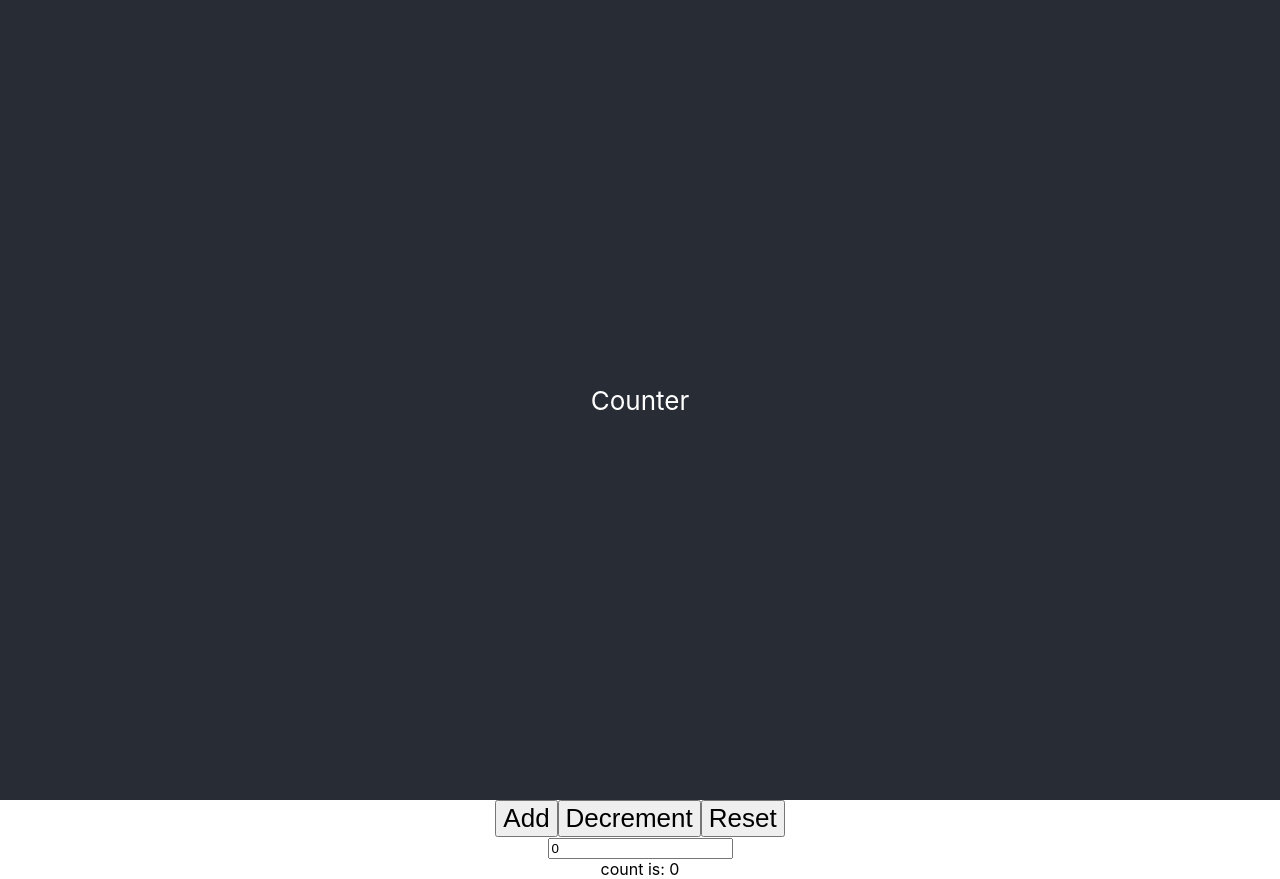
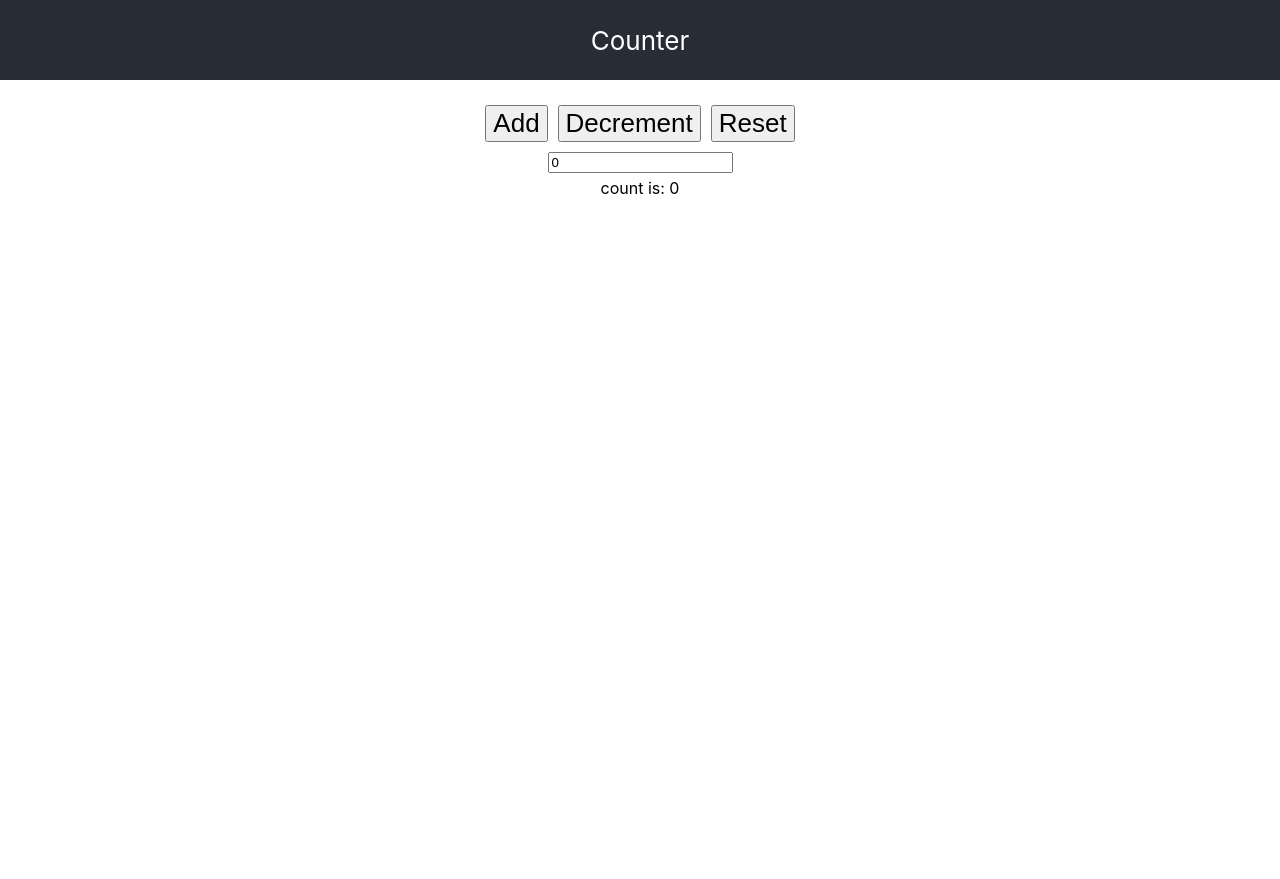
Before and after one commit to tdkiran/learning-modern-redux, a React (Vite) app: page / in a window 1280 px wide. After the commit the page ends 800 px from the top, so only its background shows below. Built offline with nearby package versions, Linux system fonts and the light colour scheme.

Commit message:
use number

```diff
--- a/src/App.css
+++ b/src/App.css
@@ -15,13 +15,25 @@
 
 .App-header {
   background-color: #282c34;
-  min-height: 100vh;
+  min-height: 10vh;
   display: flex;
   flex-direction: column;
   align-items: center;
   justify-content: center;
   font-size: calc(10px + 2vmin);
   color: white;
+}
+
+main {
+  padding: 20px;
+}
+
+main button {
+  margin: 5px;
+}
+
+main input {
+  margin: 5px;
 }
 
 .App-link {
--- a/src/App.tsx
+++ b/src/App.tsx
@@ -20,6 +20,7 @@ function App() {
   return (
     <div className="App">
       <header className="App-header">Counter</header>
+      <main>
         <button type="button" onClick={() => dispatch(increment())}>
           Add
         </button>
@@ -30,9 +31,10 @@ function App() {
           Reset
         </button>
         <div>
-        <input type="text" value={count} onChange={handleChange} />
+          <input type="number" value={count} onChange={handleChange} />
         </div>
         count is: {count}
+      </main>
     </div>
   );
 }
```
Lines whose indentation alone changed are shown as unchanged.
